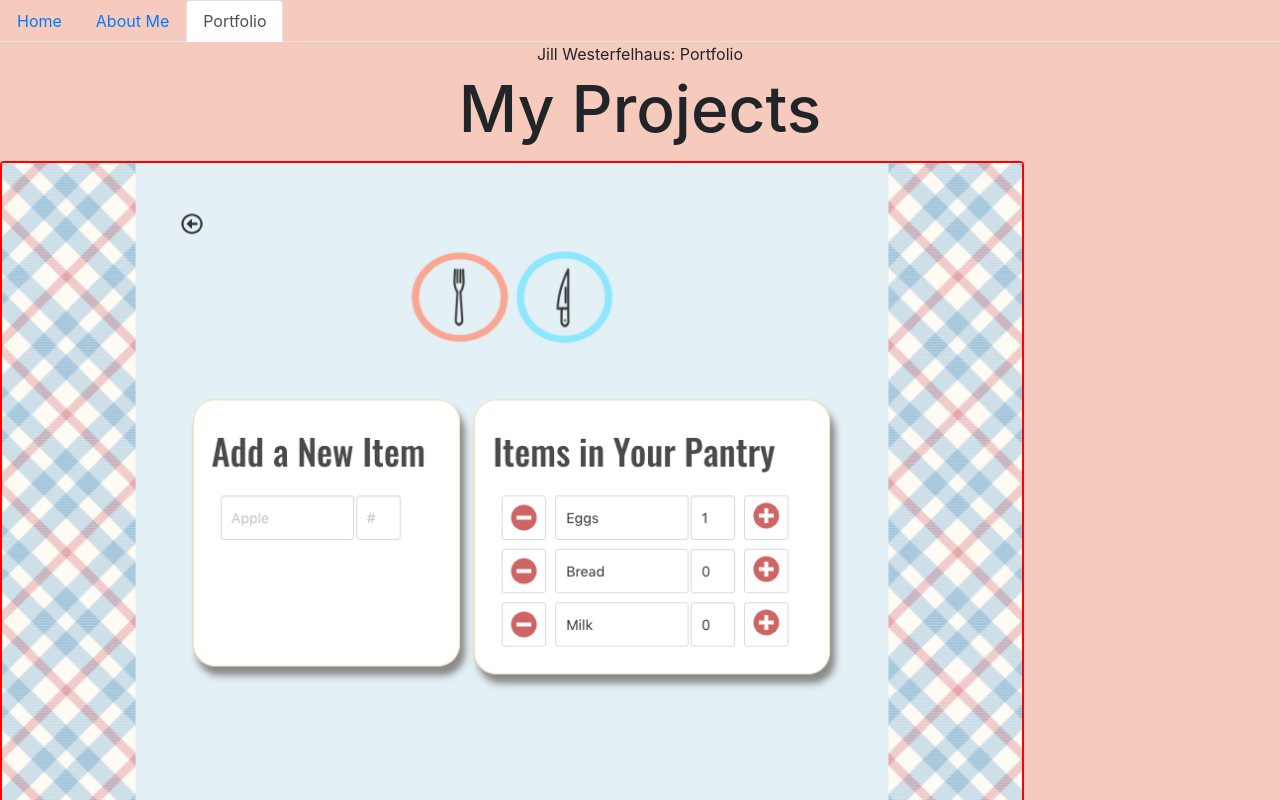
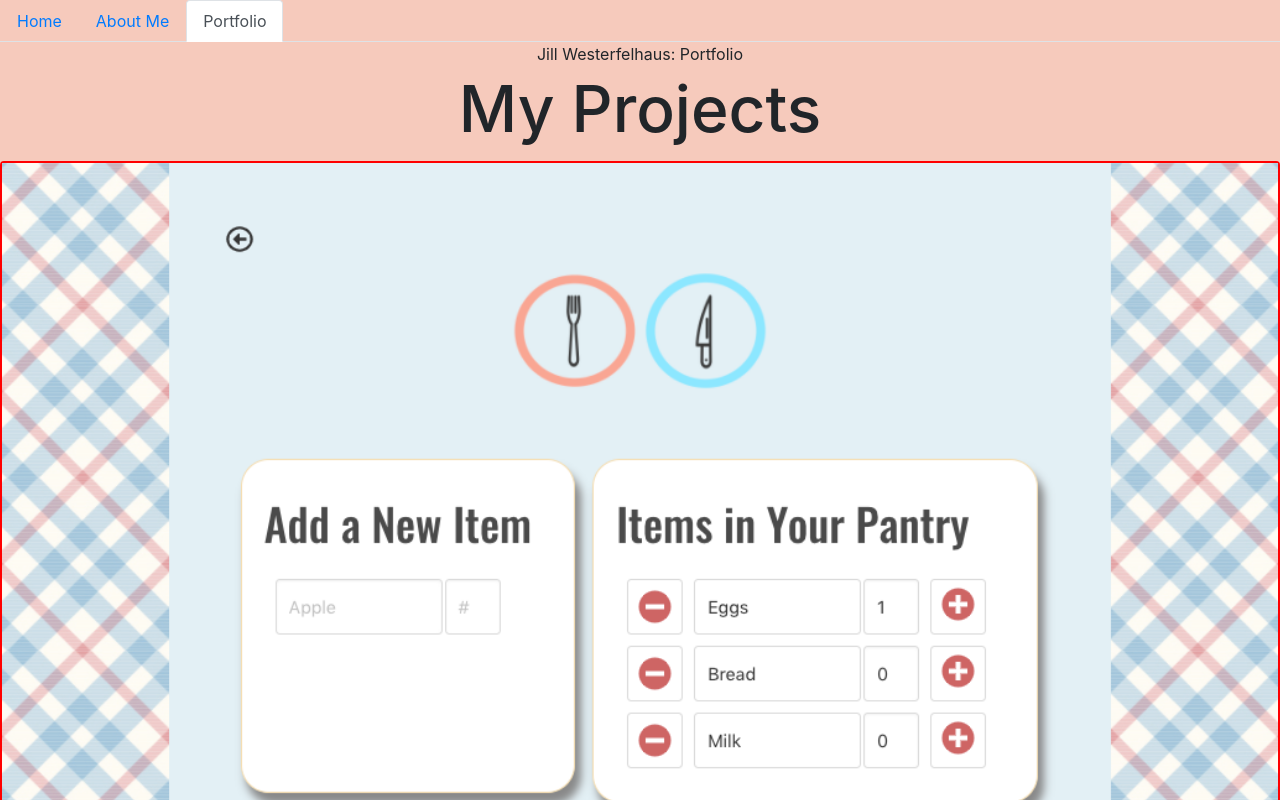
Before and after one commit to JIllWesterfelhaus/ReactPortfolio, a React (Create React App) app in the folder portfolio/: page /portfolio in a window 1280 px wide. Shown: the top 800 px of the page. Built offline with nearby package versions, Linux system fonts and the light colour scheme.

Commit message:
attempting to size screen shots in portfolio

```diff
--- a/portfolio/src/components/pages/Project.js
+++ b/portfolio/src/components/pages/Project.js
@@ -25,6 +25,7 @@ function Project(props) {
         </ul>
      </div>
     </div>
+
   )
 }
 
--- a/portfolio/src/index.css
+++ b/portfolio/src/index.css
@@ -6,17 +6,12 @@ body {background-color: #f6cabc;}
 }
 
 .card {
-  width: 80%;
-  display: flex; justify-content: center;
+  height: 40%;
   border-bottom: 2em solid #f6cabc;
   border-color: red;
   border-width: 2px;
 }
 
-.img-container {
-  border-color: blue;
-  border-width: 2px;
-}
 
  h1 {
    font-size: 5vw;
```
